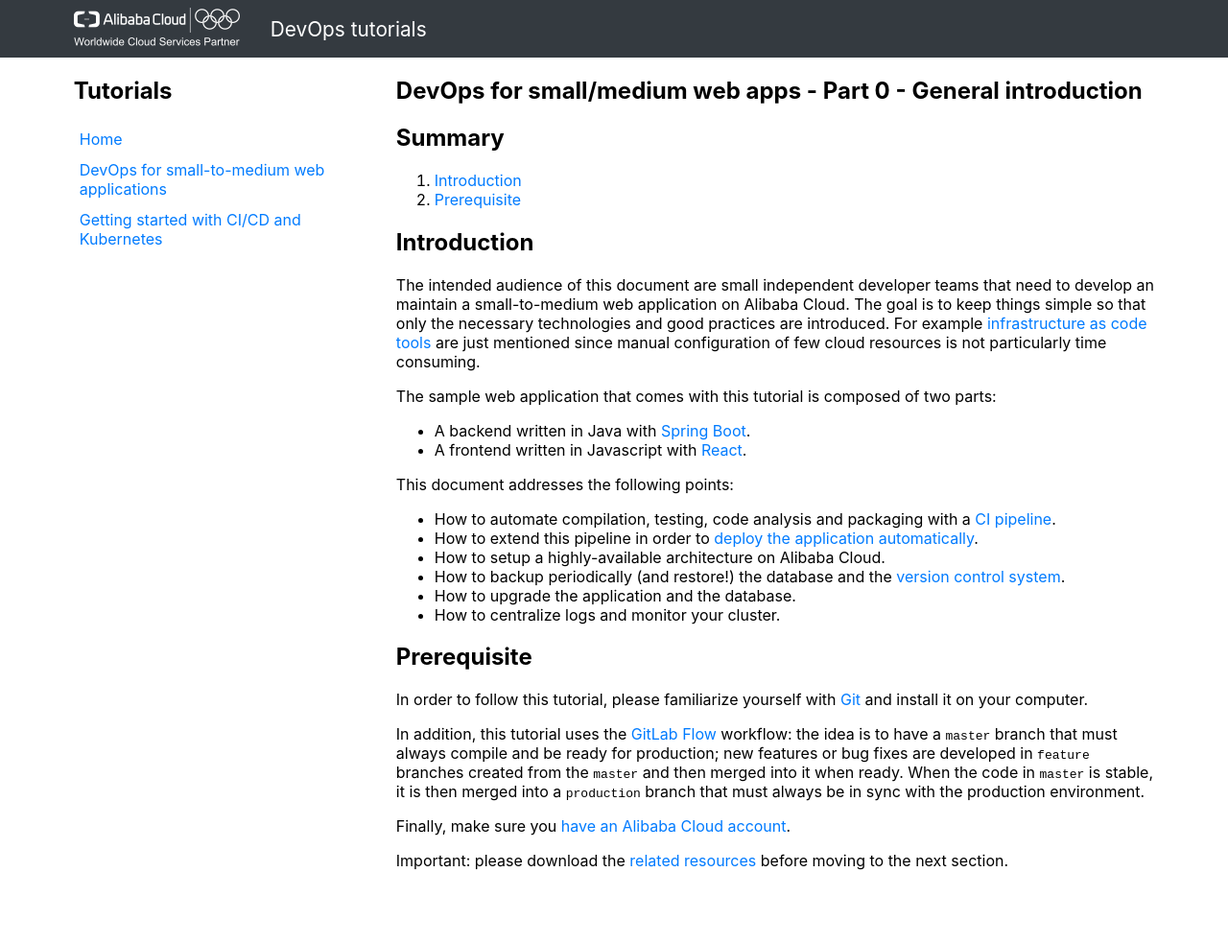
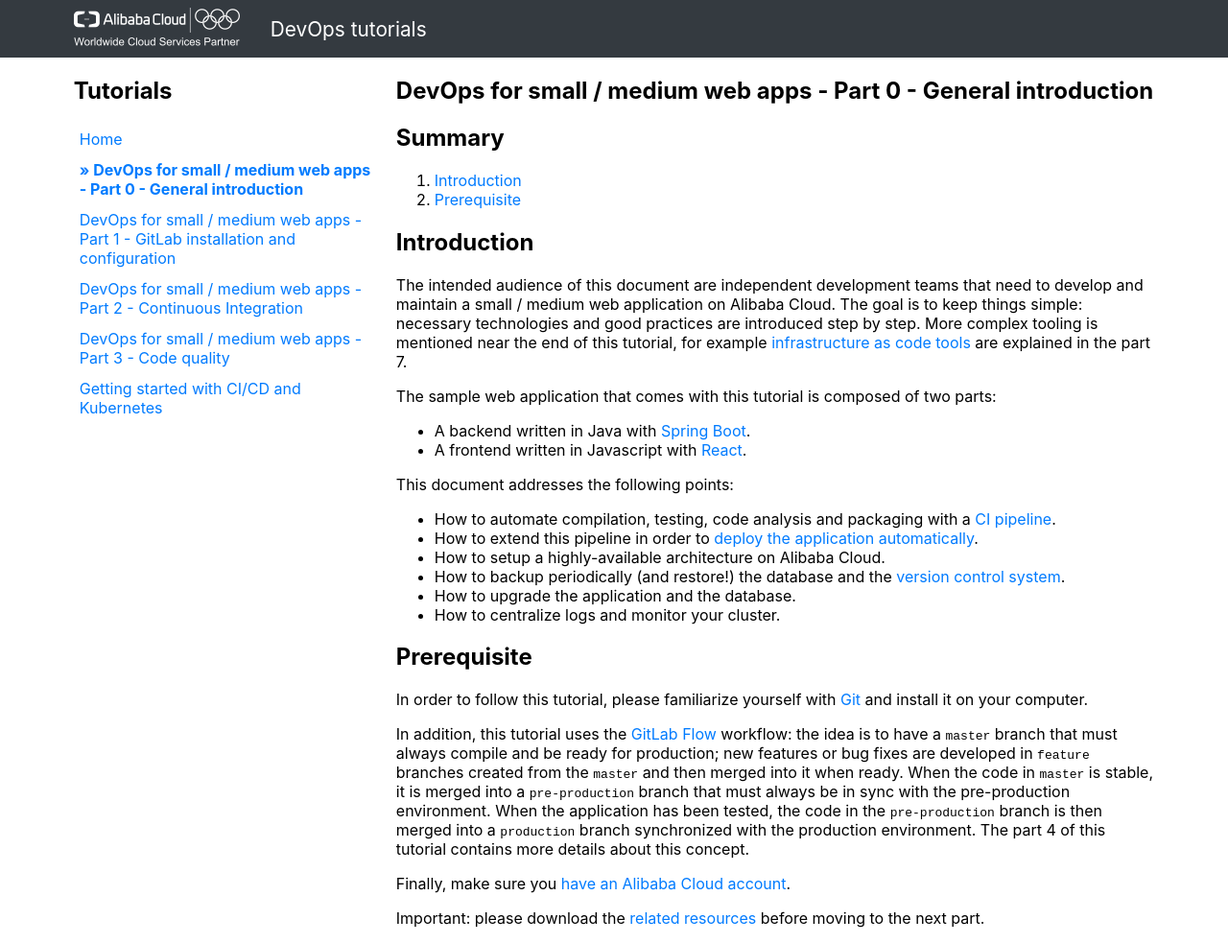
Before and after one commit to alibabacloud-howto/devops, a Jekyll site: the page built from tutorials/devops_for_small_to_medium_web_applications/part_00_general_introduction.md, in a window 1280 px wide. Shown: the whole page at 96% size. Built offline with Jekyll 4.4.1, drawn with Linux system fonts in a browser that asks for light colours; our own code applies the rules of GitHub Pages for plain Markdown files; before the commit the page ends 923 px from its top, so only the background shows below that.

Commit message:
Describe tutorial parts in tutorials.yml and review few parts.

```diff
--- a/_data/tutorials.yml
+++ b/_data/tutorials.yml
@@ -1,9 +1,27 @@
-- name: DevOps for small-to-medium web applications
-  link: tutorials/devops_for_small_to_medium_web_applications/README.html
+- name: DevOps for small / medium web apps - Part 0 - General introduction
+  link: tutorials/devops_for_small_to_medium_web_applications/part_00_general_introduction.html
   description: >-
-    This tutorial describes all the steps in order to develop a small-to-medium web application and deploy it
-    automatically in Alibaba Cloud.
-  concepts: CI/CD, Git, GitLab, Docker, Java, Maven, Spring Boot, React
+    This is the first part of a tutorial that introduces all the necessary concepts in order to develop and maintain
+    a small / medium web application on Alibaba Cloud.
+  concepts: CI/CD, Git, GitLab Flow
+- name: DevOps for small / medium web apps - Part 1 - GitLab installation and configuration
+  link: tutorials/devops_for_small_to_medium_web_applications/part_01_gitlab_installation_and_configuration.html
+  description: >-
+    This part explains how to install and configure GitLab. It deals with cloud infrastructure, HTTPS, Mail server,
+    automatic backup, GitLab Runner, user management, maintenance and upgrade.
+  concepts: GitLab
+- name: DevOps for small / medium web apps - Part 2 - Continuous Integration
+  link: tutorials/devops_for_small_to_medium_web_applications/part_02_continuous_integration.html
+  description: >-
+    In this part we introduce continuous integration with a very simple pipeline. It is based on a sample web
+    application that combines a backend in Java and a frontend in React.
+  concepts: Continuous Integration, Java, Spring Boot, HTML, CSS, JavaScript, React, MySQL, Flyway, build tools
+- name: DevOps for small / medium web apps - Part 3 - Code quality
+  link: tutorials/devops_for_small_to_medium_web_applications/part_03_code_quality.html
+  description: >-
+    This part focuses on how to integrate a "quality" stage in the CI pipeline thanks to SonarQube. The idea is
+    to find bugs earlier and manage technical debt more easily.
+  concepts: code quality, SonarQube, unit test code coverage
 - name: Getting started with CI/CD and Kubernetes
   link: tutorials/getting_started_with_devops_with_kubernetes/README.html
   description: >-
--- a/tutorials/devops_for_small_to_medium_web_applications/part_00_general_introduction.md
+++ b/tutorials/devops_for_small_to_medium_web_applications/part_00_general_introduction.md
@@ -1,18 +1,18 @@
 ---
 layout: default
 ---
-# DevOps for small/medium web apps - Part 0 - General introduction
+# DevOps for small / medium web apps - Part 0 - General introduction
 
 ## Summary
 0. [Introduction](#introduction)
 1. [Prerequisite](#prerequisite)
 
 ## Introduction
-The intended audience of this document are small independent developer teams that need to develop an maintain
-a small-to-medium web application on Alibaba Cloud. The goal is to keep things simple so that only the necessary
-technologies and good practices are introduced. For example
-[infrastructure as code tools](https://en.wikipedia.org/wiki/Infrastructure_as_Code) are just mentioned since manual
-configuration of few cloud resources is not particularly time consuming.
+The intended audience of this document are independent development teams that need to develop and maintain
+a small / medium web application on Alibaba Cloud. The goal is to keep things simple: necessary
+technologies and good practices are introduced step by step. More complex tooling is mentioned near the end of this
+tutorial, for example [infrastructure as code tools](https://en.wikipedia.org/wiki/Infrastructure_as_Code) are
+explained in the part 7.
 
 The sample web application that comes with this tutorial is composed of two parts:
 * A backend written in Java with [Spring Boot](https://spring.io/projects/spring-boot).
@@ -36,10 +36,13 @@
 In addition, this tutorial uses the [GitLab Flow](https://about.gitlab.com/2014/09/29/gitlab-flow/) workflow: the idea
 is to have a `master` branch that must always compile and be ready for production; new features or bug fixes are
 developed in `feature` branches created from the `master` and then merged into it when ready. When the code in `master`
-is stable, it is then merged into a `production` branch that must always be in sync with the production environment.
+is stable, it is merged into a `pre-production` branch that must always be in sync with the pre-production
+environment. When the application has been tested, the code in the `pre-production` branch is then merged into a
+`production` branch synchronized with the production environment. The part 4 of this tutorial contains more
+ details about this concept.
 
 Finally, make sure you [have an Alibaba Cloud account](https://www.alibabacloud.com/help/doc-detail/50482.htm).
 
 Important: please download the
 [related resources](https://github.com/aliyun/devops-tutorials/tree/master/tutorials/devops_for_small_to_medium_web_applications)
-before moving to the next section.
+before moving to the next part.
```
Also changed, not shown: tutorials/devops_for_small_to_medium_web_applications/README.md (+1 -1 lines), tutorials/devops_for_small_to_medium_web_applications/part_01_gitlab_installation_and_configuration.md (+6 -5 lines), tutorials/devops_for_small_to_medium_web_applications/part_02_continuous_integration.md (+1 -1 lines), tutorials/devops_for_small_to_medium_web_applications/part_03_code_quality.md (+1 -1 lines).
